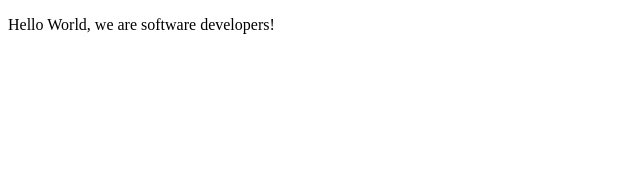
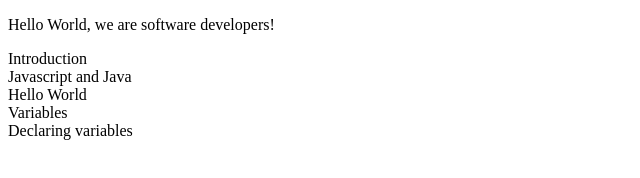
Before and after one commit to Hardeboi/Microverse-trial-with-Mahdi, a plain HTML site: page index.html in a window 1280 px wide. Shown: the whole page, without its empty margins (0-640 px from the left). Drawn offline with Linux system fonts and the light colour scheme.

Commit message:
header added

```diff
--- a/index.html
+++ b/index.html
@@ -10,11 +10,13 @@
     <script src="https://cdn.freecodecamp.org/testable-projects-fcc/v1/bundle.js"></script>
     <p>Hello World, we are software developers!</p>
     <main id="main-doc">
-      <section class="main-section"></section>
-      <section class="main-section"></section>
-      <section class="main-section"></section>
-      <section class="main-section"></section>
-      <section class="main-section"></section>
+      <section class="main-section" id="Introduction">
+        <header>Introduction</header>
+      </section>
+      <section class="main-section" id="Javascript_and_java"><header>Javascript and Java</header></section>
+      <section class="main-section" id="Hello_World"><header>Hello World</header></section>
+      <section class="main-section" id="Variables"><header>Variables</header></section>
+      <section class="main-section" id="Declaring_variables"><header>Declaring variables</header></section>
     </main>
     <!--
 
```
